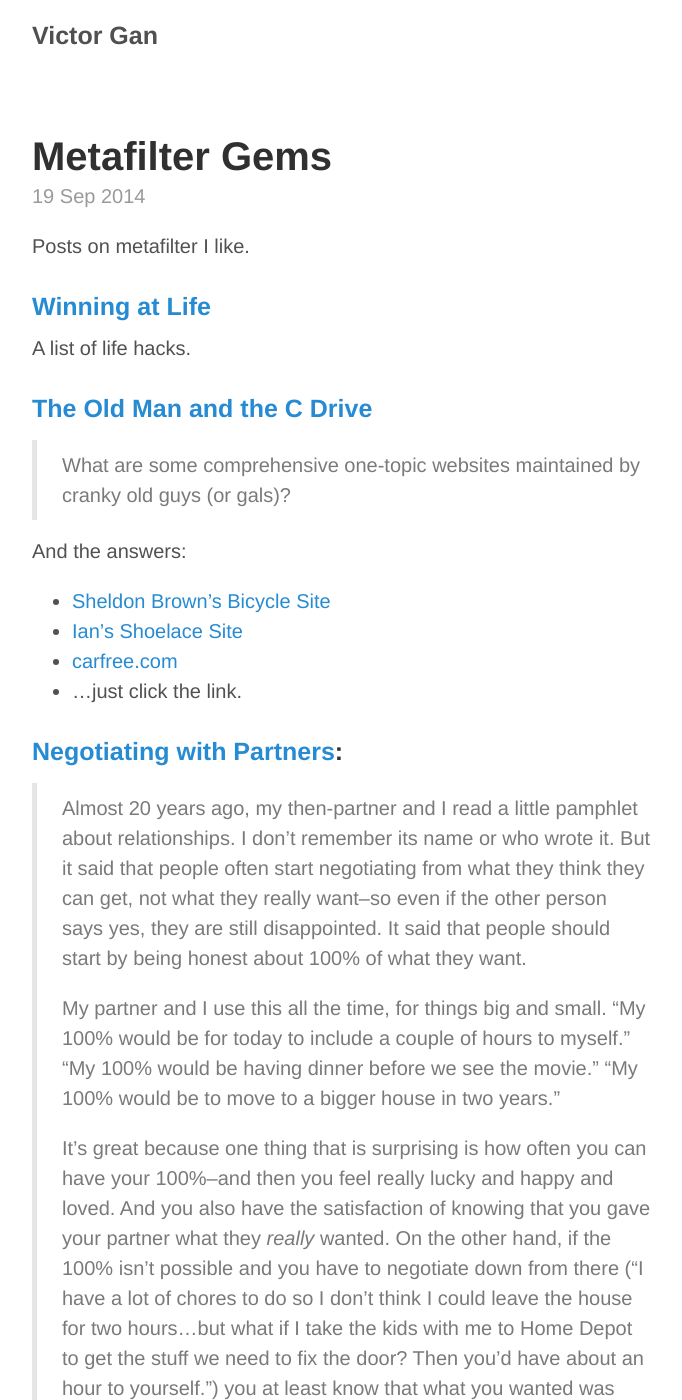
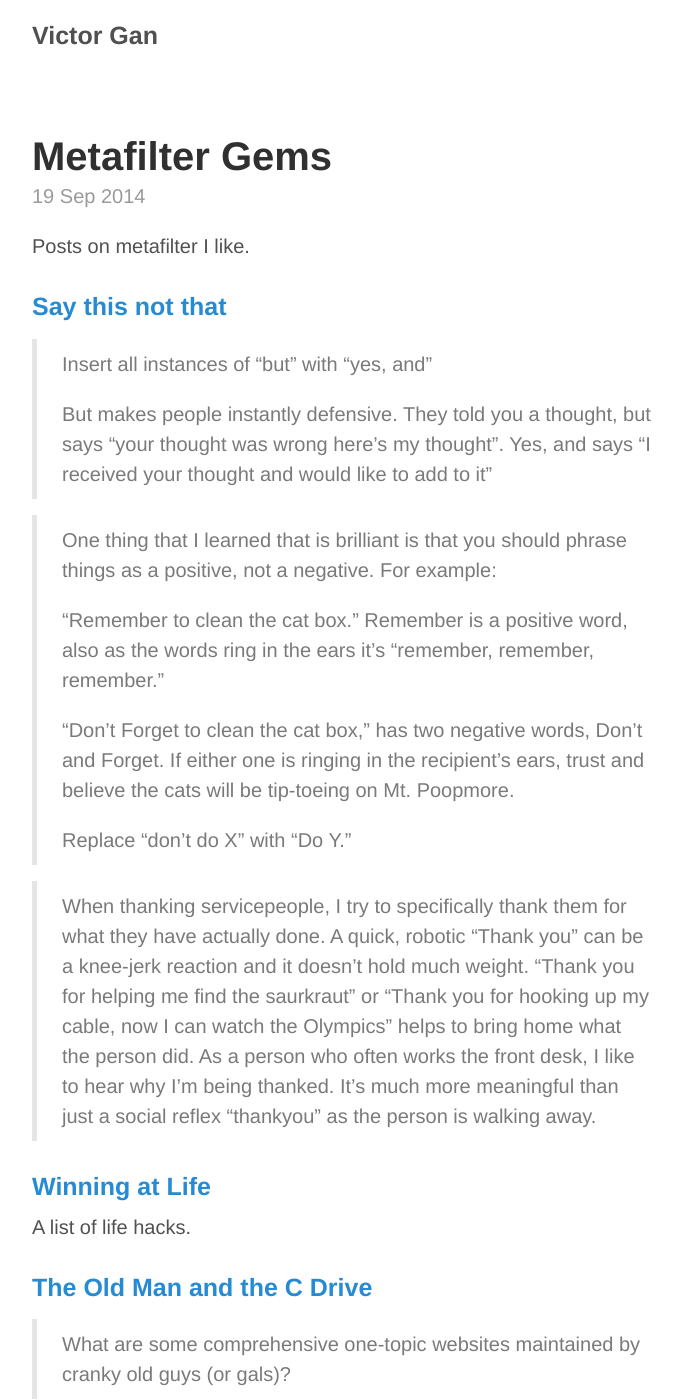
Before and after one commit to victorgan/victorgan.github.io, a Jekyll site: the page built from _posts/2014-09-19-metafilter-gems.md, in a window 1280 px wide and 1400 px high. Shown: the whole window, without its empty margins (248-930 px from the left). Built offline with Jekyll 4.4.1, drawn with Linux system fonts in a browser that asks for light colours; comment, search, counter and statistics services are not loaded; some of the changed text lies outside the part shown.

Commit message:
Update 2014-09-19-metafilter-gems.md

```diff
--- a/_posts/2014-09-19-metafilter-gems.md
+++ b/_posts/2014-09-19-metafilter-gems.md
@@ -5,6 +5,22 @@
 
 Posts on metafilter I like.
 <!--end excerpt-->
+
+### [Say this not that](http://ask.metafilter.com/254331/Say-this-not-that)
+
+> Insert all instances of "but" with "yes, and"
+>
+> But makes people instantly defensive. They told you a thought, but says "your thought was wrong here's my thought". Yes, and says "I received your thought and would like to add to it"
+
+> One thing that I learned that is brilliant is that you should phrase things as a positive, not a negative. For example:
+>
+> "Remember to clean the cat box." Remember is a positive word, also as the words ring in the ears it's "remember, remember, remember."
+>
+> "Don't Forget to clean the cat box," has two negative words, Don't and Forget. If either one is ringing in the recipient's ears, trust and believe the cats will be tip-toeing on Mt. Poopmore.
+>
+> Replace "don't do X" with "Do Y."
+
+> When thanking servicepeople, I try to specifically thank them for what they have actually done. A quick, robotic "Thank you" can be a knee-jerk reaction and it doesn't hold much weight. "Thank you for helping me find the saurkraut" or "Thank you for hooking up my cable, now I can watch the Olympics" helps to bring home what the person did. As a person who often works the front desk, I like to hear why I'm being thanked. It's much more meaningful than just a social reflex "thankyou" as the person is walking away.
 
 ### [Winning at Life](http://ask.metafilter.com/227940/Winning-At-Life)
 
```
Also changed, not shown: other parts of _posts/2014-09-19-metafilter-gems.md (+0 -6 lines).
